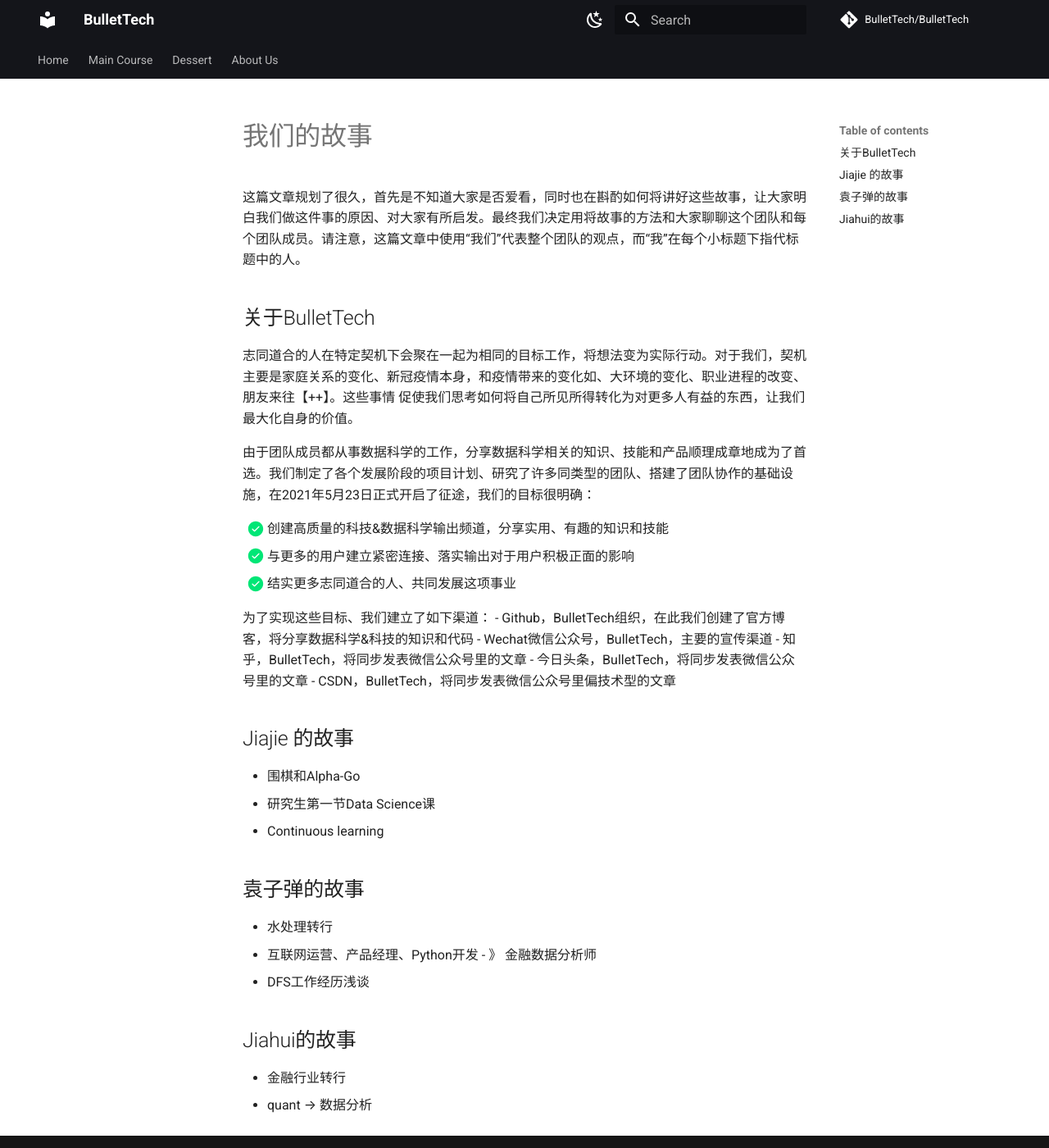
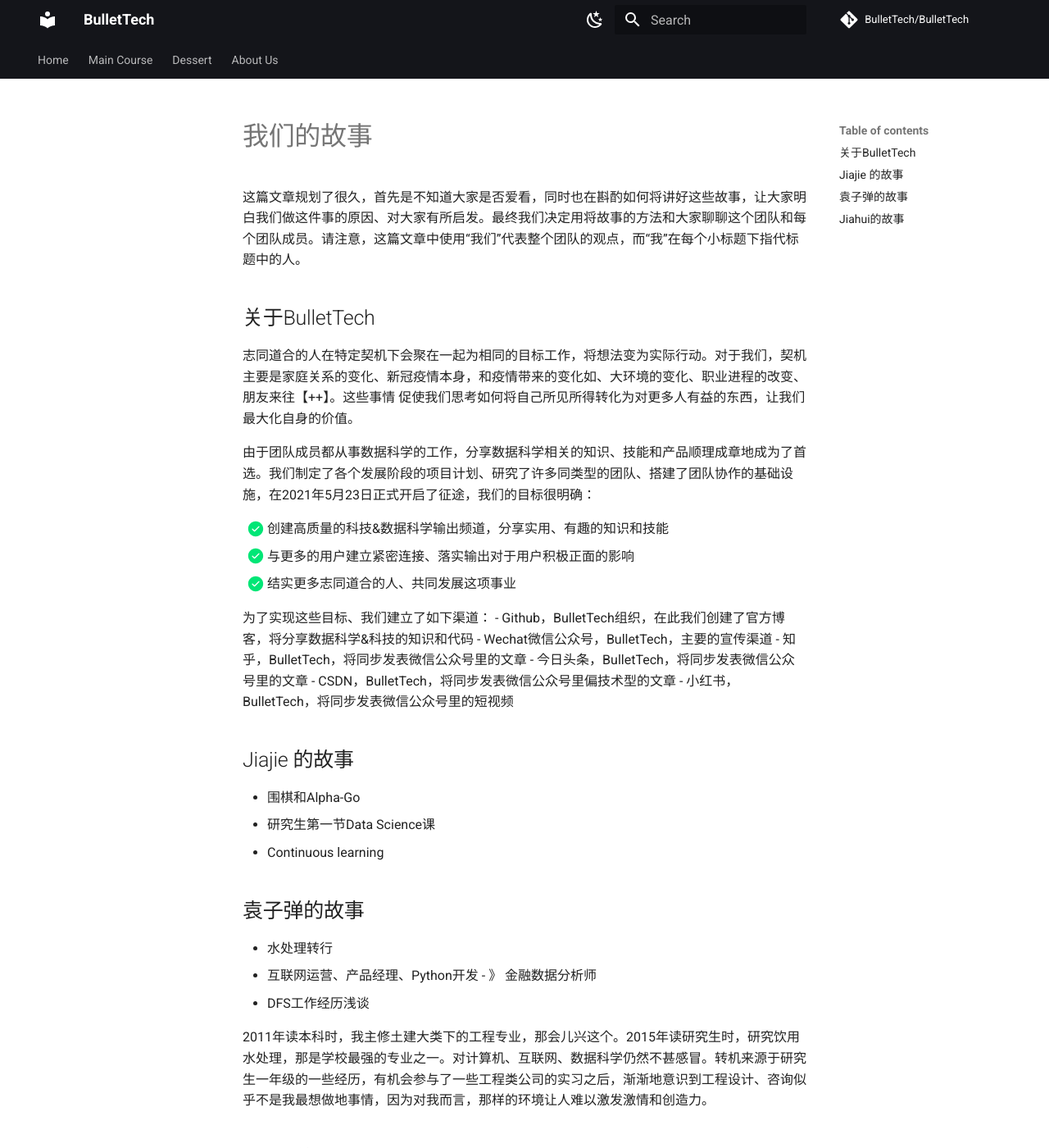
Before and after one commit to BulletTech/BulletTech, an MkDocs documentation site: the page built from docs/our_story.md, in a window 1280 px wide and 1400 px high. Shown: the whole window at 82% size. Built offline with MkDocs 1.6.1 and Material for MkDocs 9.7.7, drawn with Linux system fonts in a browser that asks for light colours; comment, search, counter and statistics services are not loaded.

Commit message:
Add 袁子弹的故事

```diff
--- a/docs/our_story.md
+++ b/docs/our_story.md
@@ -18,6 +18,7 @@
 - 知乎，BulletTech，将同步发表微信公众号里的文章
 - 今日头条，BulletTech，将同步发表微信公众号里的文章
 - CSDN，BulletTech，将同步发表微信公众号里偏技术型的文章
+- 小红书，BulletTech，将同步发表微信公众号里的短视频
 
 
 ## Jiajie 的故事
@@ -32,6 +33,8 @@
 - 互联网运营、产品经理、Python开发 - 》 金融数据分析师
 - DFS工作经历浅谈
 
+2011年读本科时，我主修土建大类下的工程专业，那会儿兴这个。2015年读研究生时，研究饮用水处理，那是学校最强的专业之一。对计算机、互联网、数据科学仍然不甚感冒。转机来源于研究生一年级的一些经历，有机会参与了一些工程类公司的实习之后，渐渐地意识到工程设计、咨询似乎不是我最想做地事情，因为对我而言，那样的环境让人难以激发激情和创造力。
+
 ## Jiahui的故事
 
 - 金融行业转行
```
